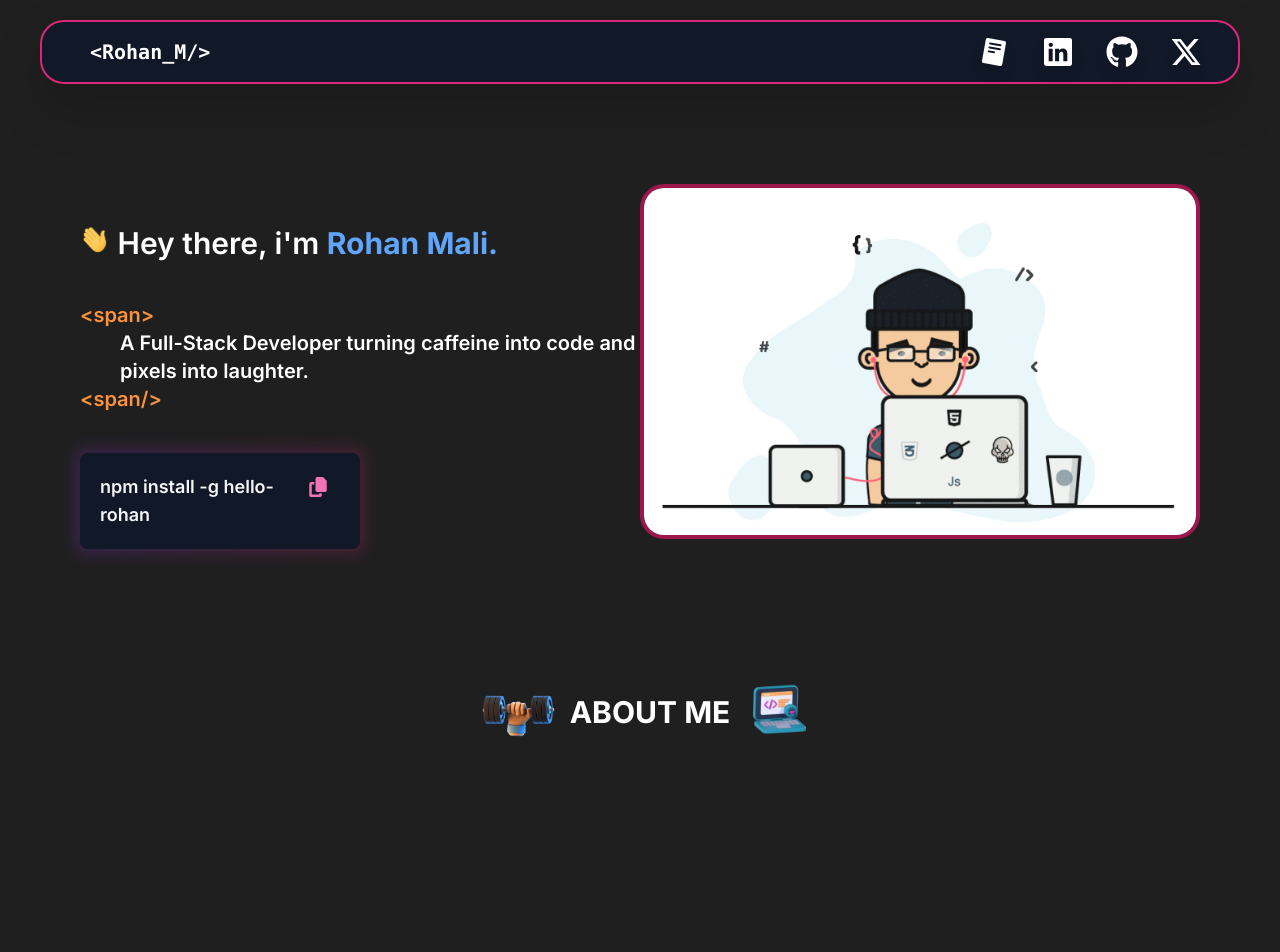
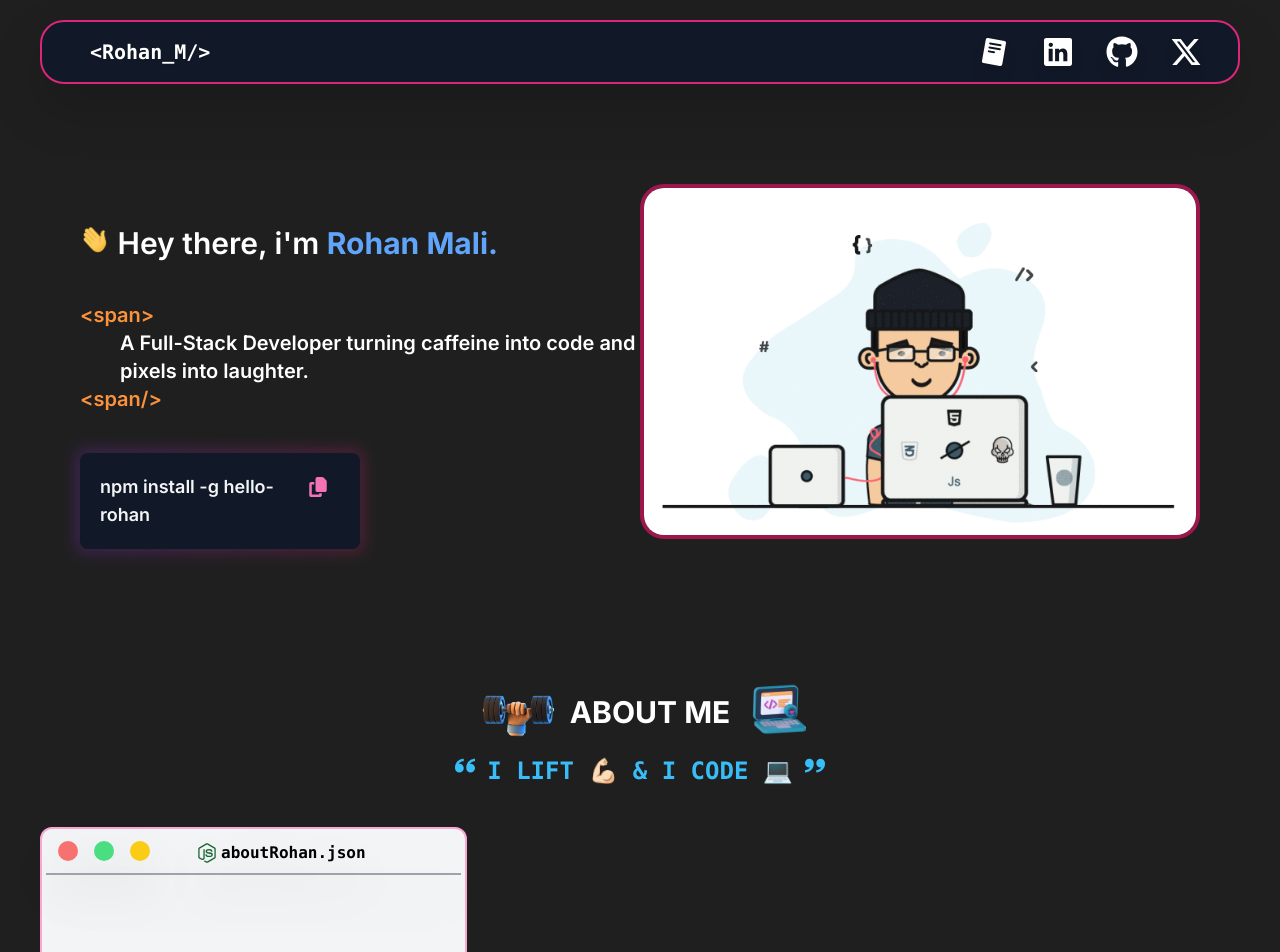
Before and after one commit to RohanM-12/Portfolio, a Next.js app: page / in a window 1280 px wide. Shown: the top 952 px of the page. Before the commit the page ends 800 px from the top, so only its background shows below. Built offline with nearby package versions, Linux system fonts and the light colour scheme.

Commit message:
creating a json file about me

```diff
--- a/src/components/AboutMe.jsx
+++ b/src/components/AboutMe.jsx
@@ -1,17 +1,45 @@
 import { Image } from "antd";
 import React from "react";
-
+import { ImQuotesLeft } from "react-icons/im";
+import { ImQuotesRight } from "react-icons/im";
+import ThingsAboutMe from "./ThingsAboutMe";
 const AboutMe = () => {
   return (
     <section>
       <div className="flex justify-center items-center gap-3">
         <span>
-          <Image height={80} width={80} className="mr-2" src="/lift.png" />
+          <Image
+            draggable={false}
+            preview={false}
+            height={80}
+            width={80}
+            className="mr-2"
+            src="/lift.png"
+          />
         </span>
         <span className="text-3xl text-white font-bold ">ABOUT ME</span>
         <span>
-          <Image height={60} width={60} className="mx-2" src="/laptop.png" />
+          <Image
+            draggable={false}
+            preview={false}
+            height={60}
+            width={60}
+            className="mx-2"
+            src="/laptop.png"
+          />
         </span>
+      </div>
+      <div className="flex justify-center items-center font-bold text-2xl font-mono text-sky-400">
+        <span className="mx-3 mb-3">
+          <ImQuotesLeft size={20} />
+        </span>
+        <span>I LIFT 💪🏻 & I CODE 💻</span>
+        <span className="mx-3 mb-3">
+          <ImQuotesRight size={20} />
+        </span>
+      </div>
+      <div>
+        <ThingsAboutMe />
       </div>
     </section>
   );
--- /dev/null
+++ b/src/components/ThingsAboutMe.jsx
@@ -0,0 +1,25 @@
+import React from "react";
+import { FaNodeJs } from "react-icons/fa";
+import { IoIosCloseCircle } from "react-icons/io";
+import { FaCircleMinus } from "react-icons/fa6";
+import { BsArrowUpLeftCircleFill } from "react-icons/bs";
+const ThingsAboutMe = () => {
+  return (
+    <div className="rounded-xl bg-gray-100 w-2/6 h-80 m-10 border-2 border-pink-300">
+      <span className="flex float-start items-center ml-2 mt-3 drop-shadow-2xl">
+        <div className="bg-red-400  mx-2 text-red-400 rounded-full w-5 h-5"></div>
+        <div className="bg-green-400 mx-2 text-green-400 rounded-full w-5 h-5"></div>
+        <div className="bg-yellow-400 mx-2 text-yellow-400  rounded-full w-5 h-5"></div>
+      </span>
+      <span className="flex justify-center items-center drop-shadow-2xl">
+        <span className="font-mono font-bold flex justify-center items-center mt-3 -ml-16">
+          <FaNodeJs className="text-green-800 mx-1" size={20} />
+          aboutRohan.json
+        </span>
+      </span>
+      <div className="border-t-2 my-2 mx-1 drop-shadow-2xl border-gray-400"></div>
+    </div>
+  );
+};
+
+export default ThingsAboutMe;
```
